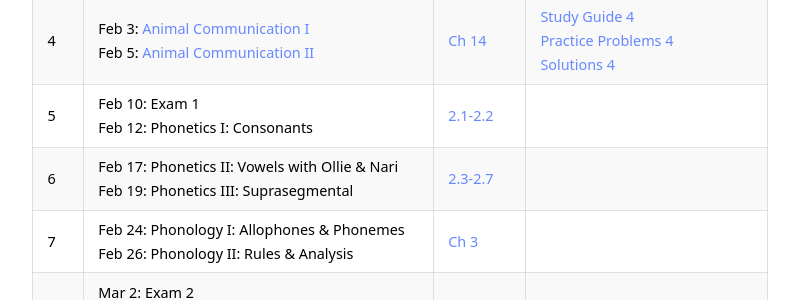
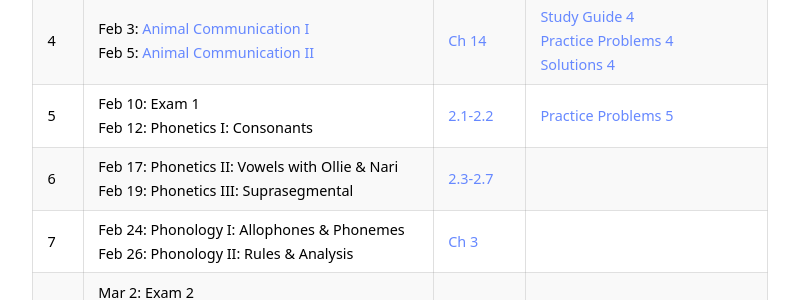
Before and after one commit to kschuler/ling001, a Jekyll site: the page built from index.md, in a window 1280 px wide and 900 px high, scrolled down 2450 px. Shown: the part 154-454 px from the top of the window, without its empty margins (240-1039 px from the left). Built offline with Jekyll 4.4.1, drawn with Linux system fonts in a browser that asks for light colours.

Commit message:
Update index.md

```diff
--- a/index.md
+++ b/index.md
@@ -65,7 +65,7 @@ Wk  | Lecture | Readings | Resources
 2 | Jan 20: **No Class MLK Day**<br>Jan 22: [Language as an Instinct](resources/Ling001-20A-02-Instinct.pdf) | [Ch 1](https://app.perusall.com/courses/intro-to-linguistics-1/pinker-ch01?assignmentId=5ib5rPaDkYoZxZc9X&part=1)| [Study Guide 2](resources/studyguide-week2.pdf)<br>[Practice Problems 2](resources/practiceproblems-week2.pdf)<br>[Solutions 2](resources/solutions-week2.pdf)
 3 | Jan 27: [Language Acquisition](resources/LING001-20A-03-Acquisition.pdf)<br>Jan 29: [General Features of Language](resources/Ling001-20A-04-GeneralFeatures.pdf)  | [Ch 8](https://app.perusall.com/courses/intro-to-linguistics-1/chapter-8-15?assignmentId=ckDfokjY25EnrzRdB&part=1) |  [Study Guide 3](resources/studyguide-week3.pdf)<br>[Practice Problems 3](resources/practiceproblems-week3.pdf)<br>[Solutions 3](resources/solutions-week3.pdf)
 4 | Feb 3: [Animal Communication I](resources/Ling001-20A-05-AnimalCommunication.pdf)<br>Feb 5: [Animal Communication II](resources/Ling001-20A-06-AnimalCommunication2.pdf)   | [Ch 14](https://app.perusall.com/courses/intro-to-linguistics-1/chapter-14-13?assignmentId=7ag64J2jqfoSDxxoo&part=1) | [Study Guide 4](resources/studyguide-week4.pdf)<br>[Practice Problems 4](resources/practiceproblems-week4.pdf)<br>[Solutions 4](resources/solutions-week4.pdf)
-5 | Feb 10: **Exam 1** <br> Feb 12: Phonetics I: Consonants| [2.1-2.2](https://app.perusall.com/courses/intro-to-linguistics-1/chapter-2-2-0-to-2-2?assignmentId=39n2C4wgg4umcp5Kz&part=1) |
+5 | Feb 10: **Exam 1** <br> Feb 12: Phonetics I: Consonants| [2.1-2.2](https://app.perusall.com/courses/intro-to-linguistics-1/chapter-2-2-0-to-2-2?assignmentId=39n2C4wgg4umcp5Kz&part=1) | [Practice Problems 5](resources/practiceproblems-week5.pdf)
 6 | Feb 17: Phonetics II: Vowels with Ollie & Nari<br>Feb 19: Phonetics III: Suprasegmental | [2.3-2.7](https://app.perusall.com/courses/intro-to-linguistics-1/chapter-2-2-3-to-2-7?assignmentId=yzAbFgYmhd9ax6sLy&part=1) |
 7 | Feb 24: Phonology I: Allophones & Phonemes<br>Feb 26: Phonology II: Rules & Analysis | [Ch 3](https://app.perusall.com/courses/intro-to-linguistics-1/chapter-3-3-1-to-3-5?assignmentId=HKF3XuDMARwyE6Wt8&part=1)|
 8 | Mar 2: **Exam 2** <br>Mar 4: ASL with [Dr. Fisher](https://web.sas.upenn.edu/asl-deafstudies/) & [Dr. Santorini](https://www.ling.upenn.edu/~beatrice/)|  |
```
